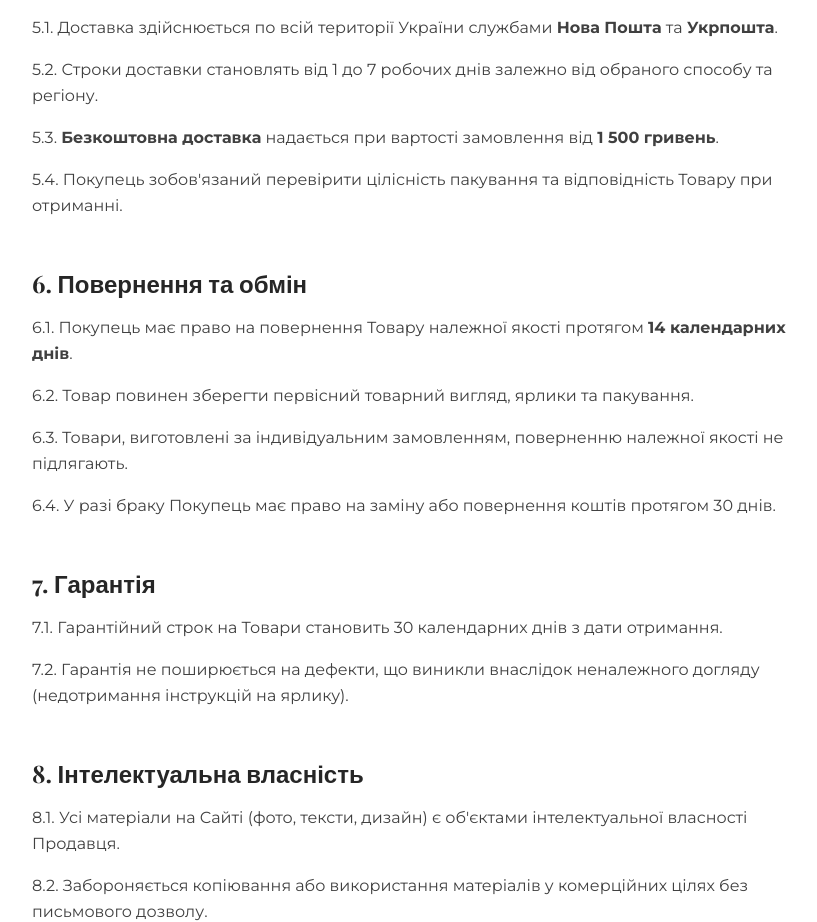
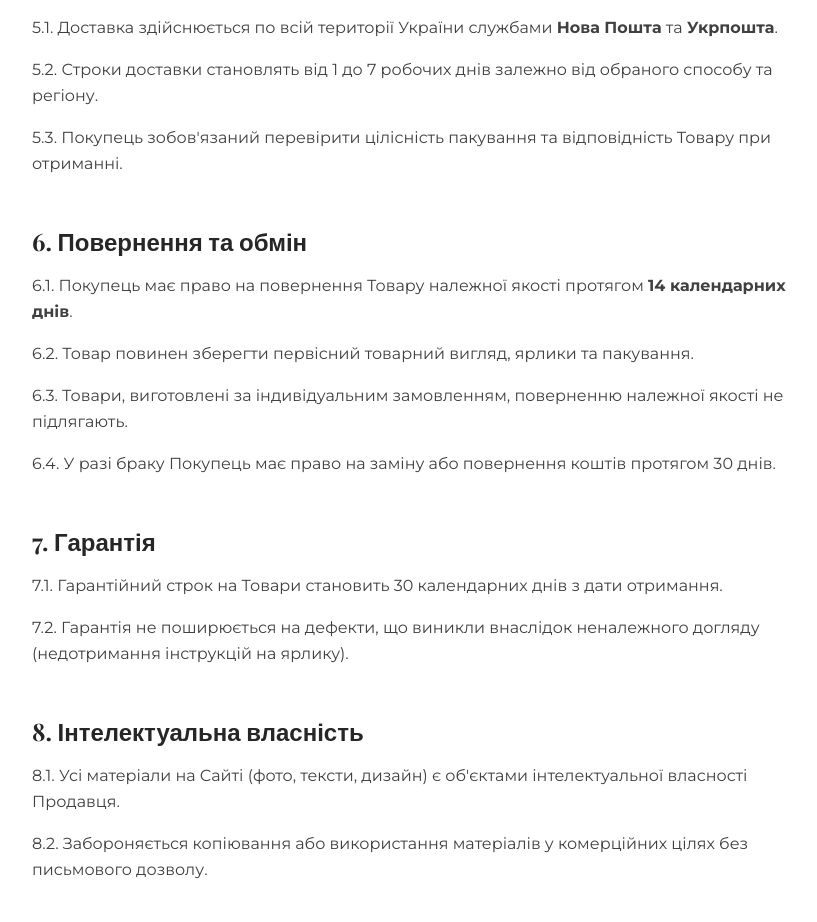
Before and after one commit to Programmeryos/cofttochka, a Next.js app: page /terms in a window 1280 px wide. Shown: the part 1500-2422 px from the top of the page, without its empty margins (224-1041 px from the left). Built offline with nearby package versions, Linux system fonts and the light colour scheme; a web font is replaced by a local one.

Commit message:
fixed privacy end terms

```diff
--- a/src/app/privacy/page.tsx
+++ b/src/app/privacy/page.tsx
@@ -140,7 +140,7 @@ export default function PrivacyPage() {
                           ['Необхідні', 'Базове функціонування, кошик', '30 днів'],
                           ['Функціональні', 'Запам&apos;ятовування уподобань', '1 рік'],
                           ['Аналітичні', 'Статистика відвідувань', '2 роки'],
-                          ['Маркетингові', 'Таргетована реклама', '1 рік'],
+                          ['Маркетингові', 'Таргетована реклама', '1 місяць'],
                         ].map(([type, desc, term]) => (
                           <tr key={type} className="hover:bg-neutral-50 transition-colors">
                             <td className="p-3 border border-neutral-200 font-bold">{type}</td>
--- a/src/app/terms/page.tsx
+++ b/src/app/terms/page.tsx
@@ -63,8 +63,7 @@ export default function TermsPage() {
                 <div className="space-y-4 text-neutral-700 leading-relaxed">
                   <p>5.1. Доставка здійснюється по всій території України службами <strong>Нова Пошта</strong> та <strong>Укрпошта</strong>.</p>
                   <p>5.2. Строки доставки становлять від 1 до 7 робочих днів залежно від обраного способу та регіону.</p>
-                  <p>5.3. <strong>Безкоштовна доставка</strong> надається при вартості замовлення від <strong>1 500 гривень</strong>.</p>
-                  <p>5.4. Покупець зобов&apos;язаний перевірити цілісність пакування та відповідність Товару при отриманні.</p>
+                  <p>5.3. Покупець зобов&apos;язаний перевірити цілісність пакування та відповідність Товару при отриманні.</p>
                 </div>
               </section>
 
```
